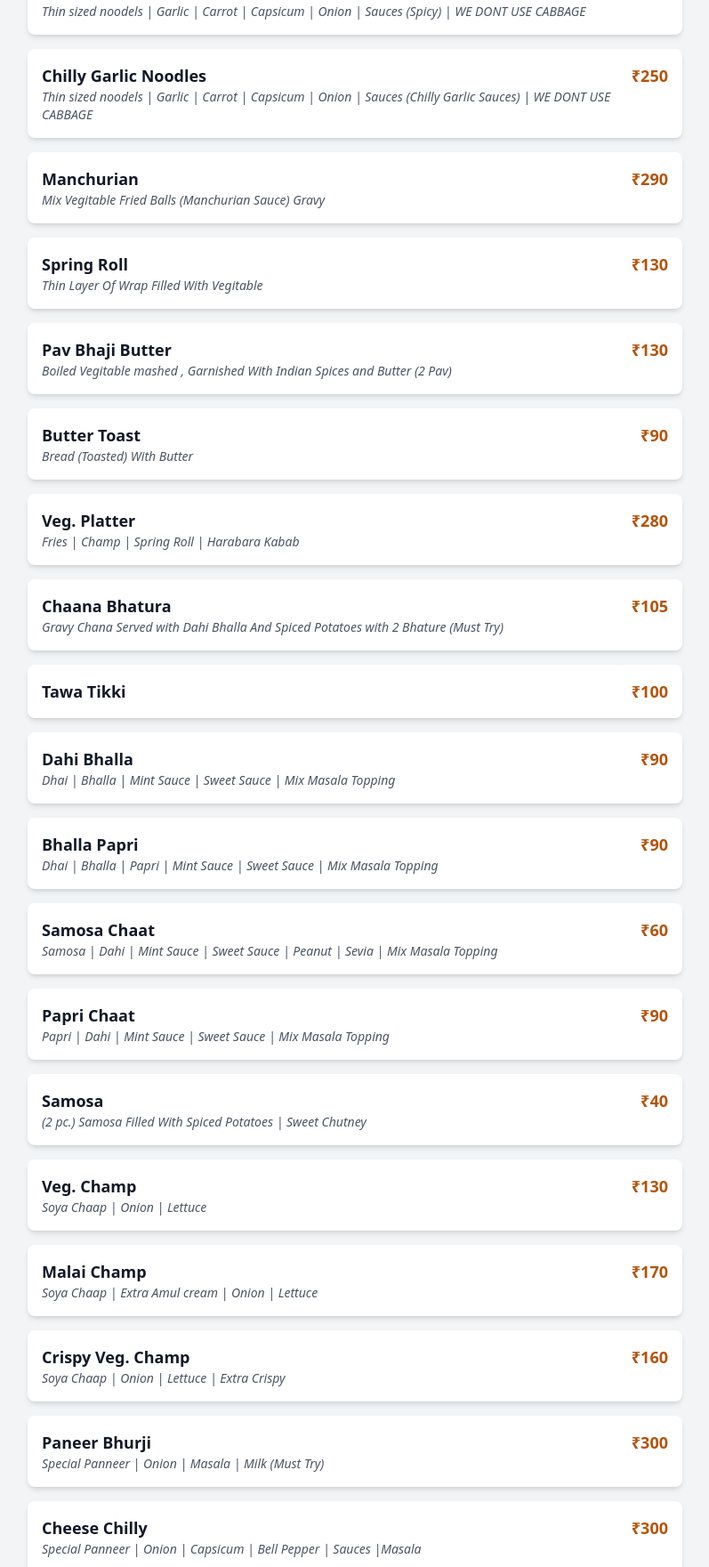
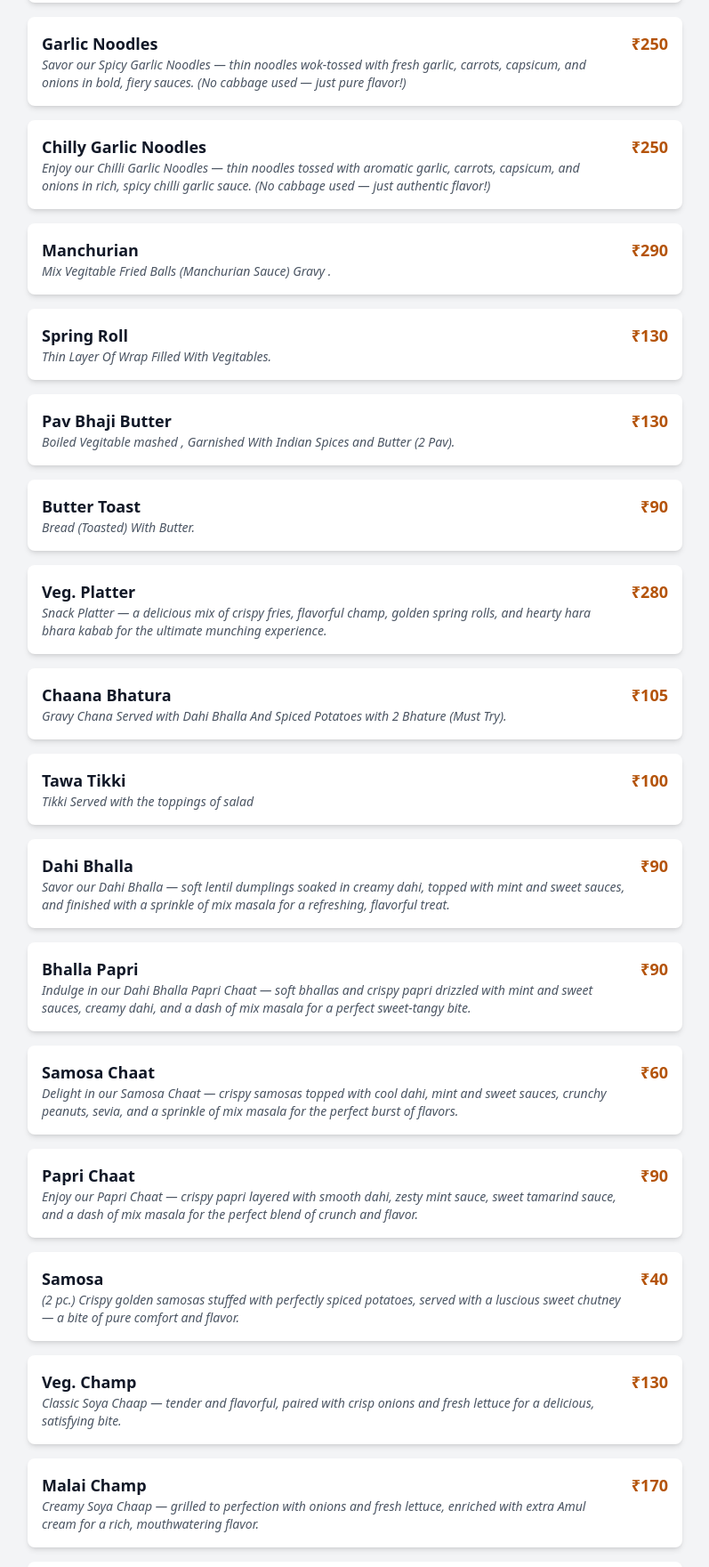
Before and after one commit to Udhay-Nayyar/Nayyar-s-Menu-, a plain HTML site: page index.html in a window 1280 px wide. Shown: the part 2155-3916 px from the top of the page at 89% size, without its empty margins (241-1038 px from the left). Drawn offline with nearby package versions, Linux system fonts and the light colour scheme.

Commit message:
adding description day1

```diff
--- a/index.html
+++ b/index.html
@@ -77,35 +77,35 @@
                     { name: 'Paneer Pakora', price: '90/-', notes: '(4 pc.)  Thick slices of paneer filled with our signature Nayyar special spices, coated in a light gram flour (besan) batter, and deep-fried to golden perfection.  Served with Tamarind Sauce and Green Chill Sauce.' },
                     { name: 'Paneer Fingers', price: '160/-', notes: '(8 pc.) Thick Fingers sized pieces of paneer filled  coated in a light gram flour (besan) batter, and deep-fried to golden perfection. Served with Tamarind Sauce and Green Chill Sauce.' },
                     { name: 'Aloo Tikki', price: '90/-', notes: '(2 pc.) Thin layer of potatoes filled with Chana Dal full of spices curumed and deep fried untill golden brown. Served with our special chutney.' },
-                    { name: 'Burger with Cheese', price: '90/-', notes: 'Aloo Patty (Herb Chilly) with Cheese | Lettuce | Onion | Tomatoes | Cucumber | Sauces ' },
-                    { name: 'Spicy Paneer Burger', price: '140/-', notes: 'Panner Patty (Red Chill and Bread Crumb) with Cheese | Lettuce | Onion | Tomatoes | Cucumber | Sauces' },
-                    { name: 'Noodles', price: '170/-', notes: 'Thin sized noodels | Carrot | Capsicum | Onion | Sauces (Spicy) | WE DONT USE CABBAGE' },
-                    { name: 'Cheese Noodles', price: '220/-', notes: 'Thin sized noodels | Small Cubes of Panner| Carrot | Capsicum | Onion | Sauces (Spicy) | WE DONT USE CABBAGE' },
-                    { name: 'Hakka Noodles', price: '240/-', notes: 'Thin sized noodels | Bell Pepper | Mashroom | Baby Corn | Small Cubes of Panner | Carrot | Capsicum | Onion | Sauces (Spicy) | WE DONT USE CABBAGE' },
-                    { name: 'Garlic Noodles', price: '250/-', notes: 'Thin sized noodels | Garlic | Carrot | Capsicum | Onion | Sauces (Spicy) | WE DONT USE CABBAGE' },
-                    { name: 'Chilly Garlic Noodles', price: '250/-', notes: 'Thin sized noodels | Garlic | Carrot | Capsicum | Onion | Sauces (Chilly Garlic Sauces) | WE DONT USE CABBAGE' },
-                    { name: 'Manchurian', price: '290/-', notes: 'Mix Vegitable Fried Balls (Manchurian Sauce) Gravy ' },
-                    { name: 'Spring Roll', price: '130/-', notes: 'Thin Layer Of Wrap Filled With Vegitable' },
-                    { name: 'Pav Bhaji Butter', price: '130/-', notes: 'Boiled Vegitable mashed ,  Garnished With Indian Spices and Butter (2 Pav)' },
-                    { name: 'Butter Toast', price: '90/-', notes: 'Bread (Toasted) With Butter' },
-                    { name: 'Veg. Platter', price: '280/-', notes: 'Fries | Champ | Spring Roll | Harabara Kabab' },
-                    { name: 'Chaana Bhatura', price: '105/-', notes: 'Gravy Chana Served with Dahi Bhalla And Spiced Potatoes with 2 Bhature  (Must Try)' },
-                    { name: 'Tawa Tikki', price: '100/-', notes: '' },
-                    { name: 'Dahi Bhalla', price: '90/-', notes: 'Dhai | Bhalla | Mint Sauce  | Sweet Sauce | Mix Masala Topping' },
-                    { name: 'Bhalla Papri', price: '90/-', notes: 'Dhai | Bhalla | Papri | Mint Sauce  | Sweet Sauce | Mix Masala Topping' },
-                    { name: 'Samosa Chaat', price: '60/-', notes: 'Samosa | Dahi | Mint Sauce  | Sweet Sauce | Peanut | Sevia | Mix Masala Topping' },
-                    { name: 'Papri Chaat', price: '90/-', notes: 'Papri | Dahi | Mint Sauce  | Sweet Sauce | Mix Masala Topping' },
-                    { name: 'Samosa', price: '40/-', notes: '(2 pc.) Samosa Filled With Spiced Potatoes | Sweet Chutney' },
-                    { name: 'Veg. Champ', price: '130/-', notes: 'Soya Chaap | Onion | Lettuce' },
-                    { name: 'Malai Champ', price: '170/-', notes: 'Soya Chaap | Extra Amul cream | Onion | Lettuce' },
-                    { name: 'Crispy Veg. Champ', price: '160/-', notes: 'Soya Chaap | Onion | Lettuce | Extra Crispy' },
-                    { name: 'Paneer Bhurji', price: '300/-', notes: 'Special Panneer | Onion | Masala | Milk (Must Try)' },
-                    { name: 'Cheese Chilly', price: '300/-', notes: 'Special Panneer | Onion | Capsicum  | Bell Pepper | Sauces |Masala ' },
-                    { name: 'Mushroom Chilly', price: '300/-', notes: 'Mashroom | Onion | Capsicum  | Bell Pepper | Sauces |Masala ' },
-                    { name: 'Mushroom Pakora', price: '220/-', notes: '' },
-                    { name: 'French Fries', price: '130/-', notes: '' },
-                    { name: 'Peri Peri Fries', price: '180/-', notes: '' },
-                    { name: 'Cheesy Fries', price: '240/-', notes: '' },
+                    { name: 'Burger with Cheese', price: '90/-', notes: 'Indulge in Herb Chilli Aloo Patty Burger — crispy aloo patty with melted cheese, fresh lettuce, onions, tomatoes, and cucumber, layered with flavorful sauces for the perfect bite' },
+                    { name: 'Spicy Paneer Burger', price: '140/-', notes: 'Savor our Crispy Paneer Patty Burger — golden-red chilli and breadcrumb-coated paneer patty with melted cheese, fresh lettuce, onions, tomatoes, and cucumber, topped with rich, flavorful sauces' },
+                    { name: 'Noodles', price: '170/-', notes: 'Savor our Spicy Thin Noodles — perfectly tossed with carrots, capsicum, and onions in bold, flavorful sauces. (No cabbage used — just pure taste!)' },
+                    { name: 'Cheese Noodles', price: '220/-', notes: 'Enjoy our Spicy Paneer Noodles — thin noodles tossed with soft paneer cubes, carrots, capsicum, and onions in fiery sauces. (No cabbage used — just pure flavor!)' },
+                    { name: 'Hakka Noodles', price: '240/-', notes: 'Dive into our Special Veg Paneer Noodles — thin, flavorful noodles stir-fried with bell peppers, mushrooms, baby corn, paneer cubes, carrots, capsicum, and onions in spicy sauces. (No cabbage used — just pure, bold taste!)' },
+                    { name: 'Garlic Noodles', price: '250/-', notes: 'Savor our Spicy Garlic Noodles — thin noodles wok-tossed with fresh garlic, carrots, capsicum, and onions in bold, fiery sauces. (No cabbage used — just pure flavor!)' },
+                    { name: 'Chilly Garlic Noodles', price: '250/-', notes: 'Enjoy our Chilli Garlic Noodles — thin noodles tossed with aromatic garlic, carrots, capsicum, and onions in rich, spicy chilli garlic sauce. (No cabbage used — just authentic flavor!)' },
+                    { name: 'Manchurian', price: '290/-', notes: 'Mix Vegitable Fried Balls (Manchurian Sauce) Gravy .' },
+                    { name: 'Spring Roll', price: '130/-', notes: 'Thin Layer Of Wrap Filled With Vegitables.' },
+                    { name: 'Pav Bhaji Butter', price: '130/-', notes: 'Boiled Vegitable mashed ,  Garnished With Indian Spices and Butter (2 Pav).' },
+                    { name: 'Butter Toast', price: '90/-', notes: 'Bread (Toasted) With Butter.' },
+                    { name: 'Veg. Platter', price: '280/-', notes: 'Snack Platter — a delicious mix of crispy fries, flavorful champ, golden spring rolls, and hearty hara bhara kabab for the ultimate munching experience.' },
+                    { name: 'Chaana Bhatura', price: '105/-', notes: 'Gravy Chana Served with Dahi Bhalla And Spiced Potatoes with 2 Bhature  (Must Try).' },
+                    { name: 'Tawa Tikki', price: '100/-', notes: 'Tikki Served with the toppings of salad' },
+                    { name: 'Dahi Bhalla', price: '90/-', notes: 'Savor our Dahi Bhalla — soft lentil dumplings soaked in creamy dahi, topped with mint and sweet sauces, and finished with a sprinkle of mix masala for a refreshing, flavorful treat.' },
+                    { name: 'Bhalla Papri', price: '90/-', notes: 'Indulge in our Dahi Bhalla Papri Chaat — soft bhallas and crispy papri drizzled with mint and sweet sauces, creamy dahi, and a dash of mix masala for a perfect sweet-tangy bite.' },
+                    { name: 'Samosa Chaat', price: '60/-', notes: 'Delight in our Samosa Chaat — crispy samosas topped with cool dahi, mint and sweet sauces, crunchy peanuts, sevia, and a sprinkle of mix masala for the perfect burst of flavors.' },
+                    { name: 'Papri Chaat', price: '90/-', notes: 'Enjoy our Papri Chaat — crispy papri layered with smooth dahi, zesty mint sauce, sweet tamarind sauce, and a dash of mix masala for the perfect blend of crunch and flavor.' },
+                    { name: 'Samosa', price: '40/-', notes: '(2 pc.) Crispy golden samosas stuffed with perfectly spiced potatoes, served with a luscious sweet chutney — a bite of pure comfort and flavor.' },
+                    { name: 'Veg. Champ', price: '130/-', notes: 'Classic Soya Chaap — tender and flavorful, paired with crisp onions and fresh lettuce for a delicious, satisfying bite.' },
+                    { name: 'Malai Champ', price: '170/-', notes: 'Creamy Soya Chaap — grilled to perfection with onions and fresh lettuce, enriched with extra Amul cream for a rich, mouthwatering flavor.' },
+                    { name: 'Crispy Veg. Champ', price: '160/-', notes: 'Enjoy our Extra Crispy Soya Chaap Roll — perfectly grilled chaap with fresh onions and crisp lettuce for a deliciously crunchy, flavorful bite.' },
+                    { name: 'Paneer Bhurji', price: '300/-', notes: 'Experience our Special Mashed Paneer — a creamy blend of soft paneer, sautéed onions, rich masala, and a touch of milk for a smooth, indulgent flavor. (Must Try!)' },
+                    { name: 'Cheese Chilly', price: '300/-', notes: 'Indulge in our Special Paneer — tossed with onions, capsicum, and bell peppers, infused with rich sauces and aromatic masala for a burst of irresistible flavor.' },
+                    { name: 'Mushroom Chilly', price: '300/-', notes: 'Savor our Spicy Mushroom Delight — tender mushrooms stir-fried with onions, capsicum, and bell peppers, blended in flavorful sauces and aromatic masala for a perfect bite ' },
+                    { name: 'Mushroom Pakora', price: '220/-', notes: 'Marinated Mashroom  coated in a light gram flour (besan) batter, and deep-fried to golden perfection. Served with Tamarind Sauce and Green Chill Sauce.' },
+                    { name: 'French Fries', price: '130/-', notes: 'Crispy, golden French Fries — perfectly seasoned and fried to perfection for the ultimate crunchy snack.' },
+                    { name: 'Peri Peri Fries', price: '180/-', notes: 'Turn up the heat with our Peri Peri Fries — crispy golden fries tossed in a bold, spicy peri peri seasoning for a fiery, flavorful kick.' },
+                    { name: 'Cheesy Fries', price: '240/-', notes: 'Indulge in our Cheese Fries — crispy golden fries smothered in rich, creamy melted cheese for the perfect cheesy delight.' },
                 ];
                 document.getElementById('snacks-list').innerHTML = snacks.map(item => createMenuItem(item.name, item.price, item.notes)).join('');
             </script>
```
